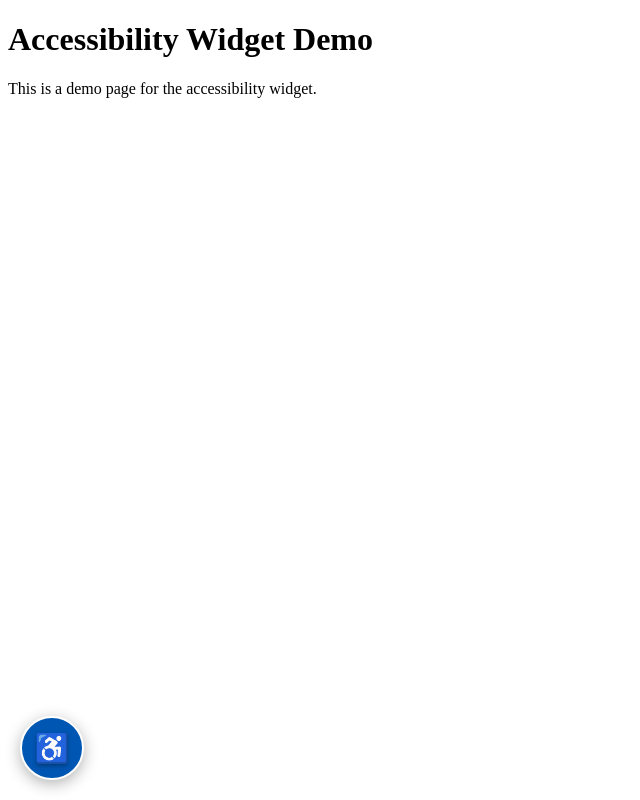
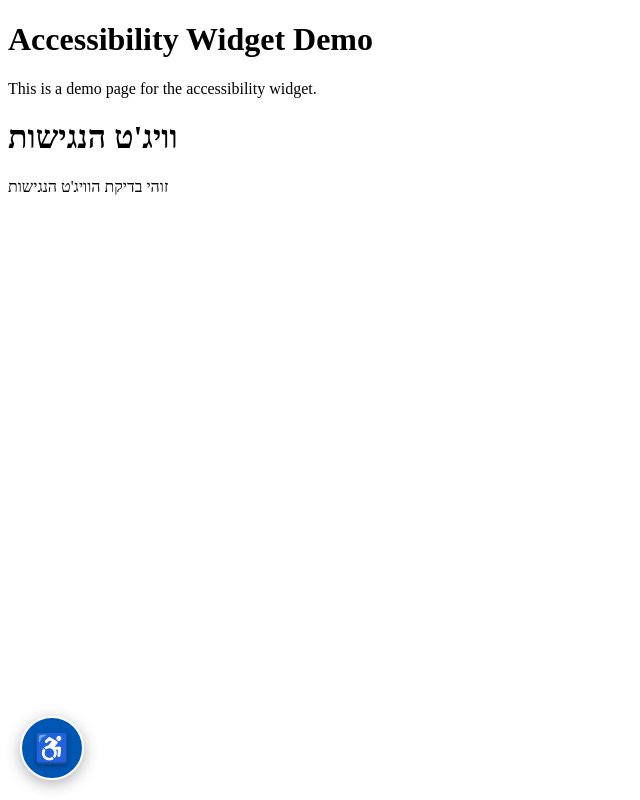
Before and after one commit to 2MMisha/accessibility-widget, a plain HTML site: page index.html in a window 1280 px wide. Shown: the whole page, without its empty margins (0-640 px from the left). Drawn offline with Linux system fonts and the light colour scheme.

Commit message:
Update index.html

```diff
--- a/index.html
+++ b/index.html
@@ -9,6 +9,8 @@
     <h1>Accessibility Widget Demo</h1>
     <p>This is a demo page for the accessibility widget.</p>
 
+        <h1>וויג'ט הנגישות</h1>
+    <p>זוהי בדיקת הוויג'ט הנגישות</p>
     <!-- Подключение виджета -->
     <script src="widget.js"></script>
 </body>
```
